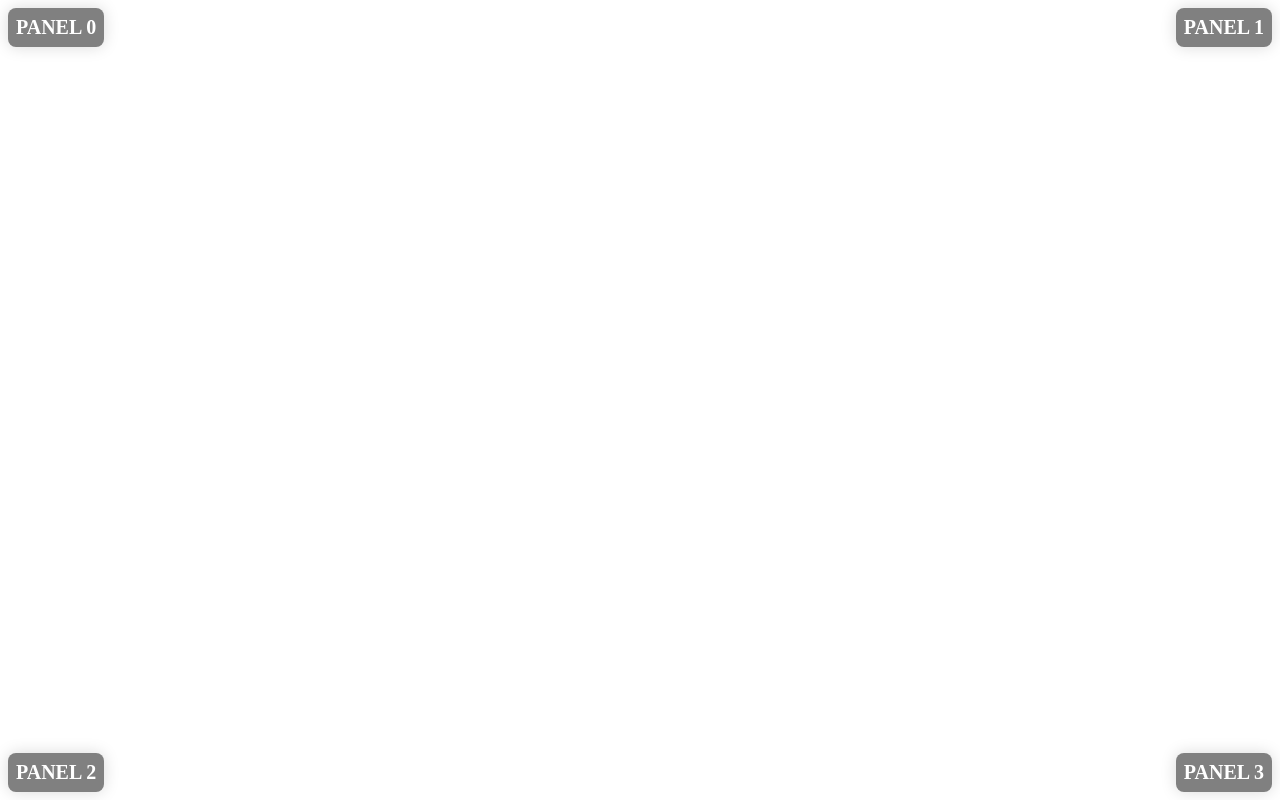
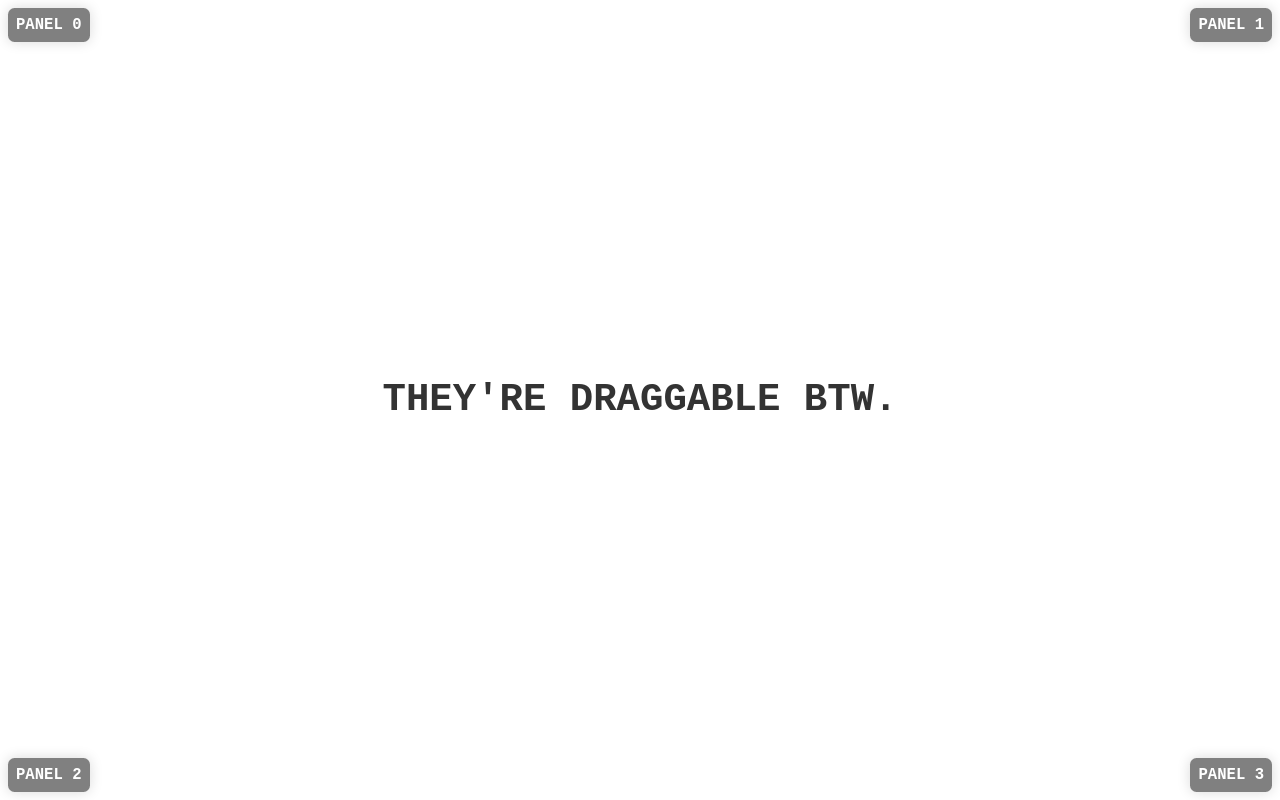
Before and after one commit to shvixxl/vue-panel, a Vue app: page / in a window 1280 px wide. Built offline with nearby package versions, Linux system fonts and the light colour scheme.

Commit message:
Add message in demo

```diff
--- a/src/App.vue
+++ b/src/App.vue
@@ -1,11 +1,15 @@
 <template>
   <div>
+    <transition name="fade">
+      <div v-if="message.show" class="message">They're draggable btw.</div>
+    </transition>
     <panel
       v-for="(panel, index) in panels"
       :key="panel.id"
       class="panel"
       v-bind.sync="panels[index]"
       :snap="true"
+      @dragstart.once="message.show = false"
     >
       <div class="text">PANEL {{ index }}</div>
     </panel>
@@ -22,6 +26,9 @@ export default {
   },
   data() {
     return {
+      message: {
+        show: true,
+      },
       panels: [
         {
           id: 0,
@@ -91,6 +98,10 @@ export default {
 
 <style>
 
+html {
+  font-family: monospace;
+}
+
 .panel {
   background-color: gray;
   border-radius: .5rem;
@@ -143,17 +154,39 @@ export default {
   box-shadow: 0 0 3rem rgba(0,200,0,.3);
 }
 
+.message {
+  position: absolute;
+  top: 50%;
+  left: 50%;
+  margin-right: -50%;
+  transform: translate(-50%, -50%);
+
+  max-width: 75%;
+
+  color: #333;
+  font-weight: bold;
+  font-size: 3em;
+  text-align: center;
+  text-transform: uppercase;
+}
+
 .text {
-  align-items: center;
-
   color: white;
-  font-size: 20px;
+  font-size: 1.2em;
   font-weight: bold;
   text-align: center;
+  vertical-align: middle;
 }
 
 .small-text {
   font-size: 14px;
   font-weight: normal;
 }
+
+.fade-enter-active, .fade-leave-active {
+  transition: opacity 1s;
+}
+.fade-leave-to {
+  opacity: 0;
+}
 </style>
```
